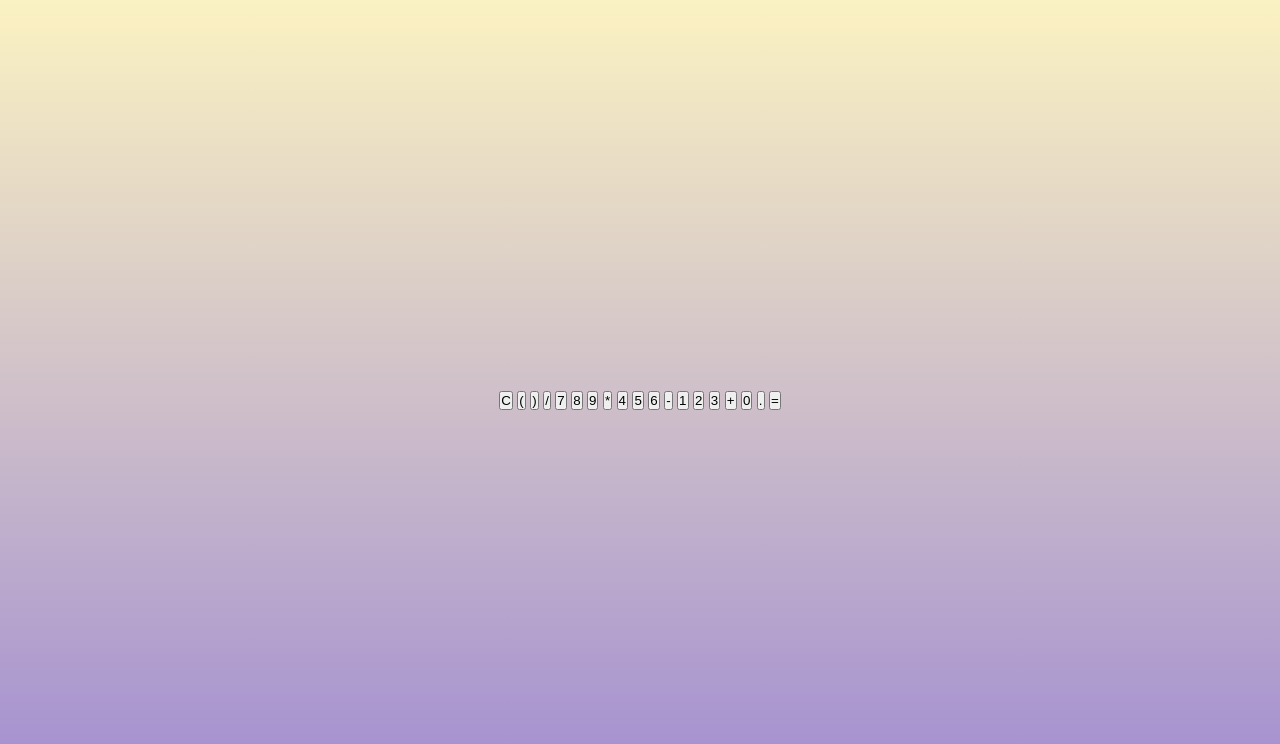
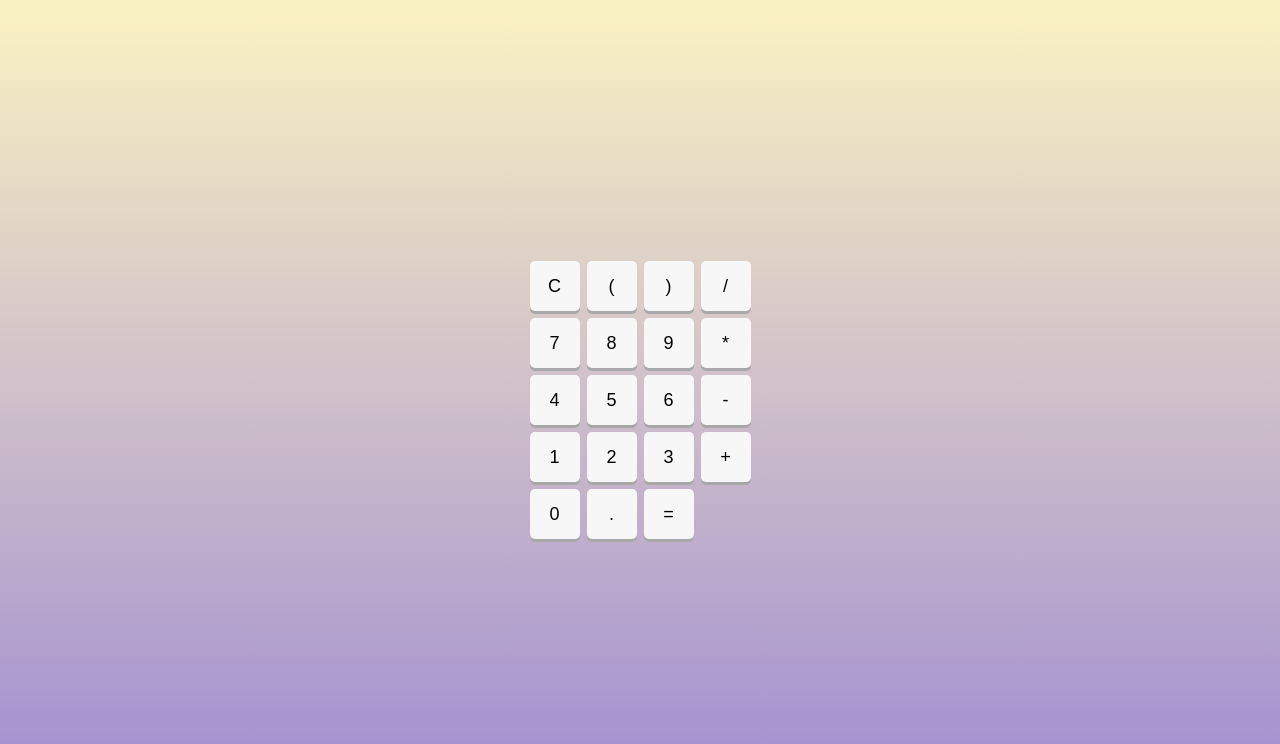
Before and after one commit to SabrinaMouginot/La-calculatrice-en-Javascript, a plain HTML site: page index.html in a window 1280 px wide. Drawn offline with Linux system fonts and the light colour scheme.

Commit message:
mise en place des boutons en css

```diff
--- a/style.css
+++ b/style.css
@@ -13,3 +13,26 @@ body {
     font-family: sans-serif;
     background-image: linear-gradient(to top, #a18cd1 0%, #fbf2c2 100%);
 }
+
+
+
+.touches {
+    display: grid;
+    grid-template-columns: repeat(4, 50px);
+    grid-template-rows: repeat(5, 50px);
+    grid-gap: 7px;
+}
+
+button {
+    border: none;
+    border-radius: 5px;
+    outline: none;
+    background-color: #f7f7f7;
+    font-size: 18px;
+    box-shadow: 0 3px #a8a8a8;
+}
+
+button:active {
+    box-shadow: 0 1px #a8a8a8;
+    transform: translateY(2px);
+}
```
